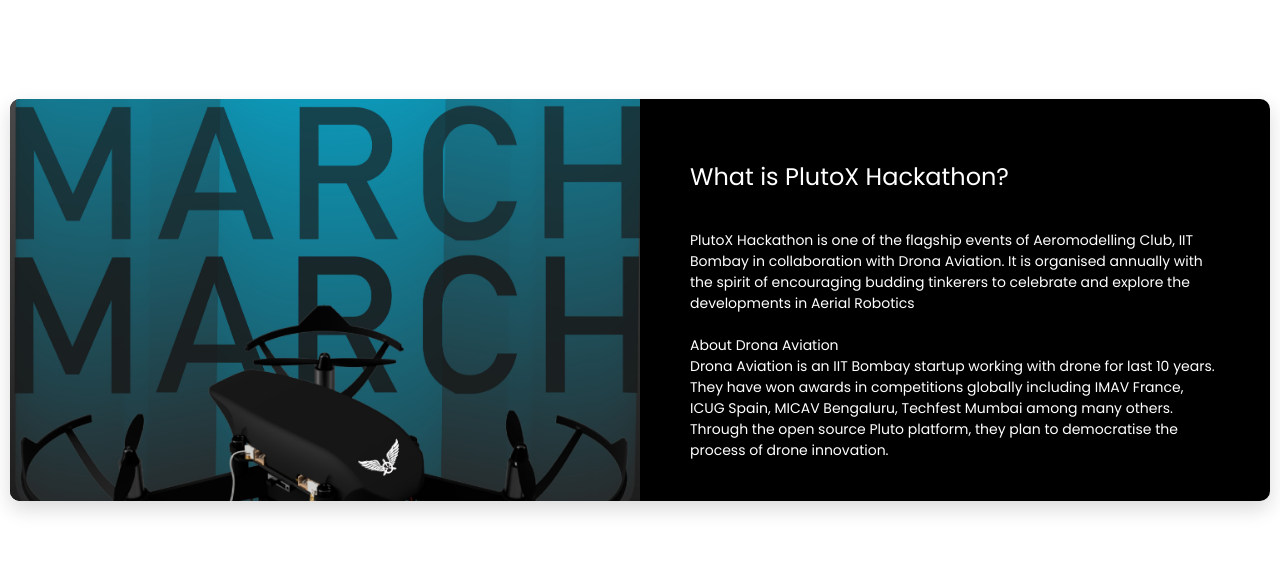
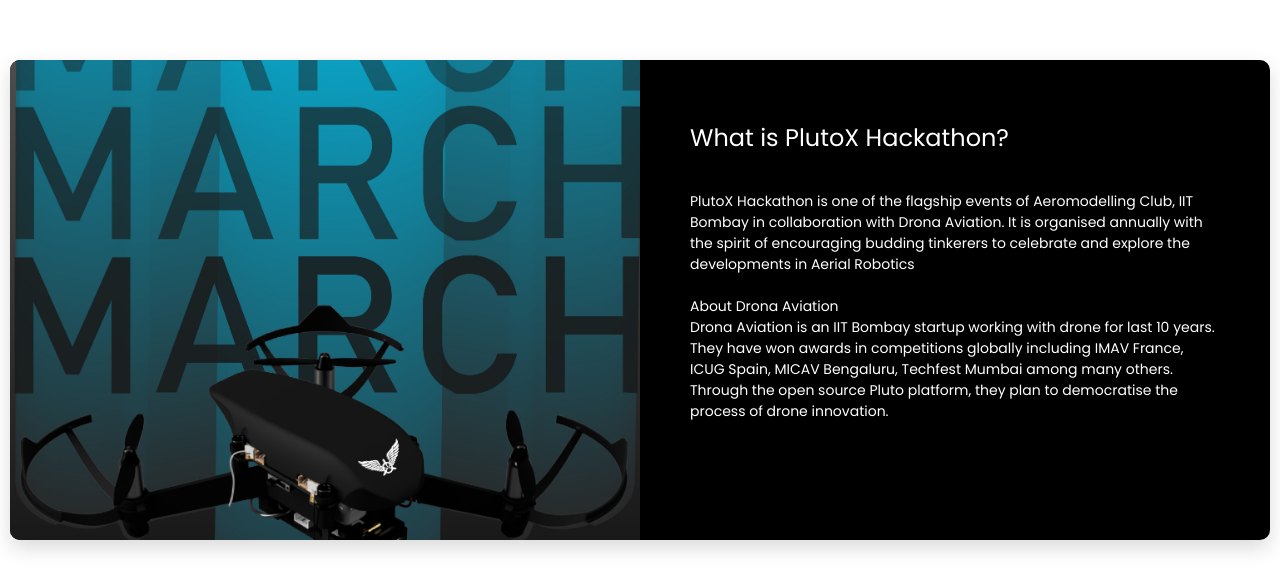
Before and after one commit to jaiswalrohit07/PlutoX-1, a plain HTML site: page index.html in a window 1280 px wide. Shown: the part 220-800 px from the top of the page. Drawn offline with Linux system fonts and the light colour scheme.

Commit message:
minor glitches updates

```diff
--- a/css/main2.css
+++ b/css/main2.css
@@ -511,6 +511,7 @@ input {
   padding-bottom: 40px;
   display: table-cell;
 
+
 }
 
 @media (max-width: 767px) {
@@ -672,7 +673,13 @@ input {
   right: 50%;
 }
 @media only screen and (min-width: 750px) {
+.card-3 .card-body {
+  padding: 60px 50px;
+  padding-bottom: 40px;
+  display: table-cell;
+  height: 60vh;
 
+}
 .scroll-container {
   height: 100vh;
   overflow-y: scroll;
```
